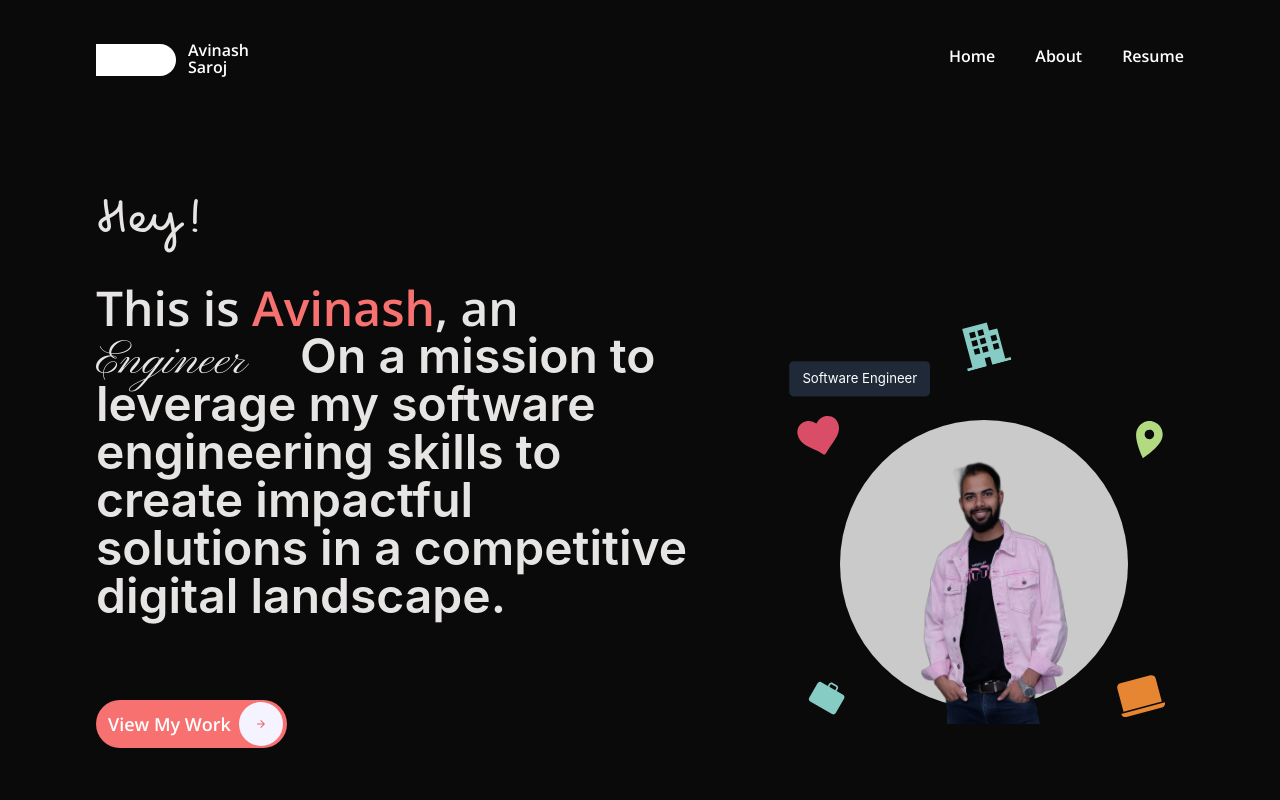
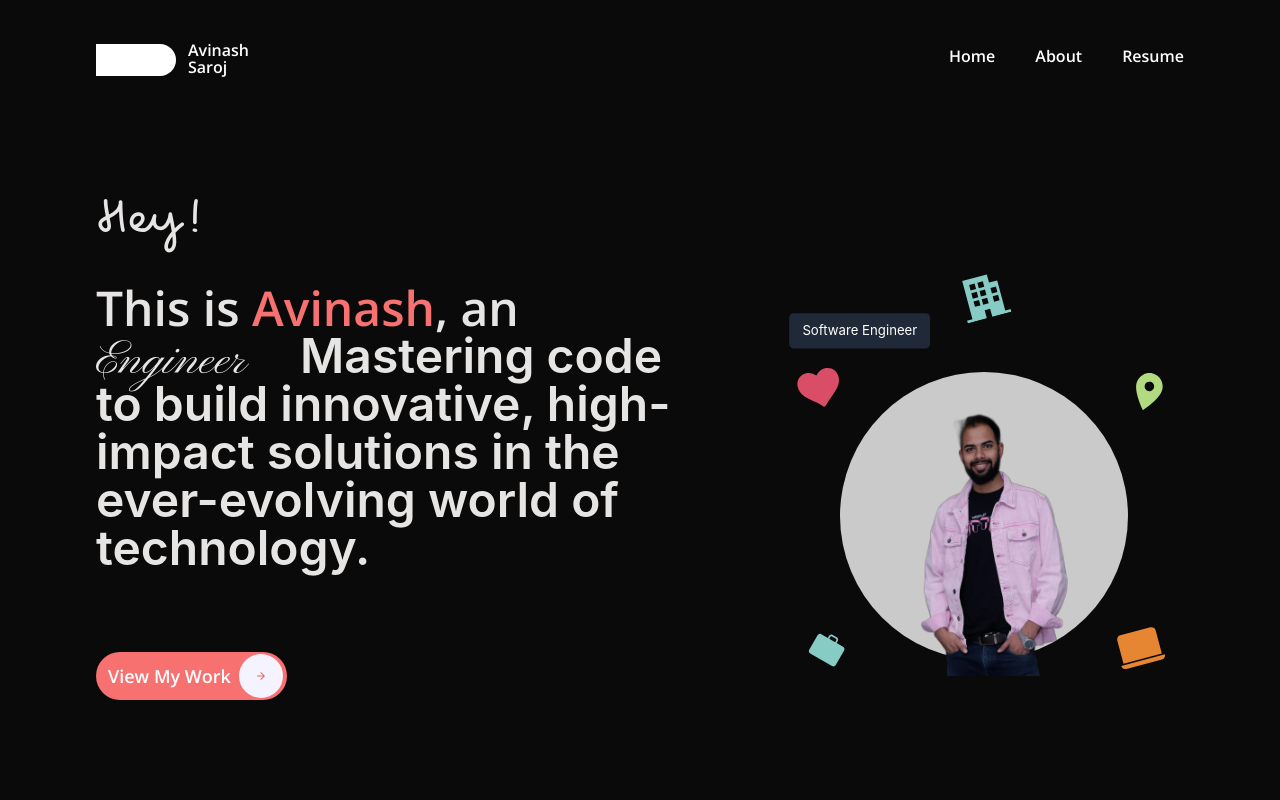
Before and after one commit to avinashsaroj01/Latest-Portfolio, a React (Create React App) app: page / in a window 1280 px wide. Shown: the top 800 px of the page. Built offline with nearby package versions, Linux system fonts and the light colour scheme.

Commit message:
file modified

```diff
--- a/src/pages/landing/Landing.jsx
+++ b/src/pages/landing/Landing.jsx
@@ -52,8 +52,7 @@ const Info = () => {
             </span>
             <span className="text-stone-200 text-xl md:text-5xl font-semibold font-font-openSans">
               {" "}
-              On a mission to leverage my software engineering skills to create
-              impactful solutions in a competitive digital landscape.
+              Mastering code to build innovative, high-impact solutions in the ever-evolving world of technology.
             </span>
           </div>
           <div className="mt-4 md:mt-20 hidden md:block">
```
